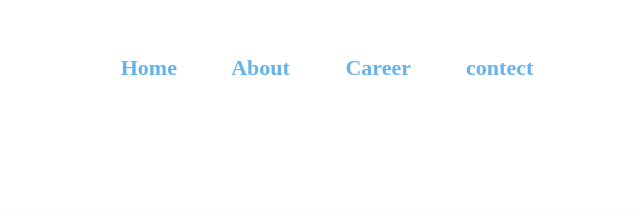
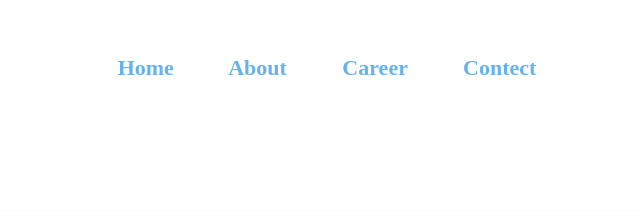
Before and after one commit to woo0629/PR, a plain HTML site: page About.html in a window 1280 px wide. Shown: the part 131-349 px from the top of the page, 627-1267 px from the left. Drawn offline with Linux system fonts and the light colour scheme.

Commit message:
text 수정

```diff
--- a/About.html
+++ b/About.html
@@ -99,7 +99,7 @@
             <a href="#" onclick="location.href='Home.html'">Home</a>
             <a href="#" onclick="location.href='About.html'">About</a>
             <a href="#" onclick="location.href='Career.html'">Career</a>
-            <a href="#" onclick="location.href='contect.html'">contect</a>
+            <a href="#" onclick="location.href='contect.html'">Contect</a>
           </div>
         </div>
       </div>
```
Also changed, not shown: Career.html (+1 -1 lines), Home.html (+1 -1 lines), contect.html (+1 -1 lines).
